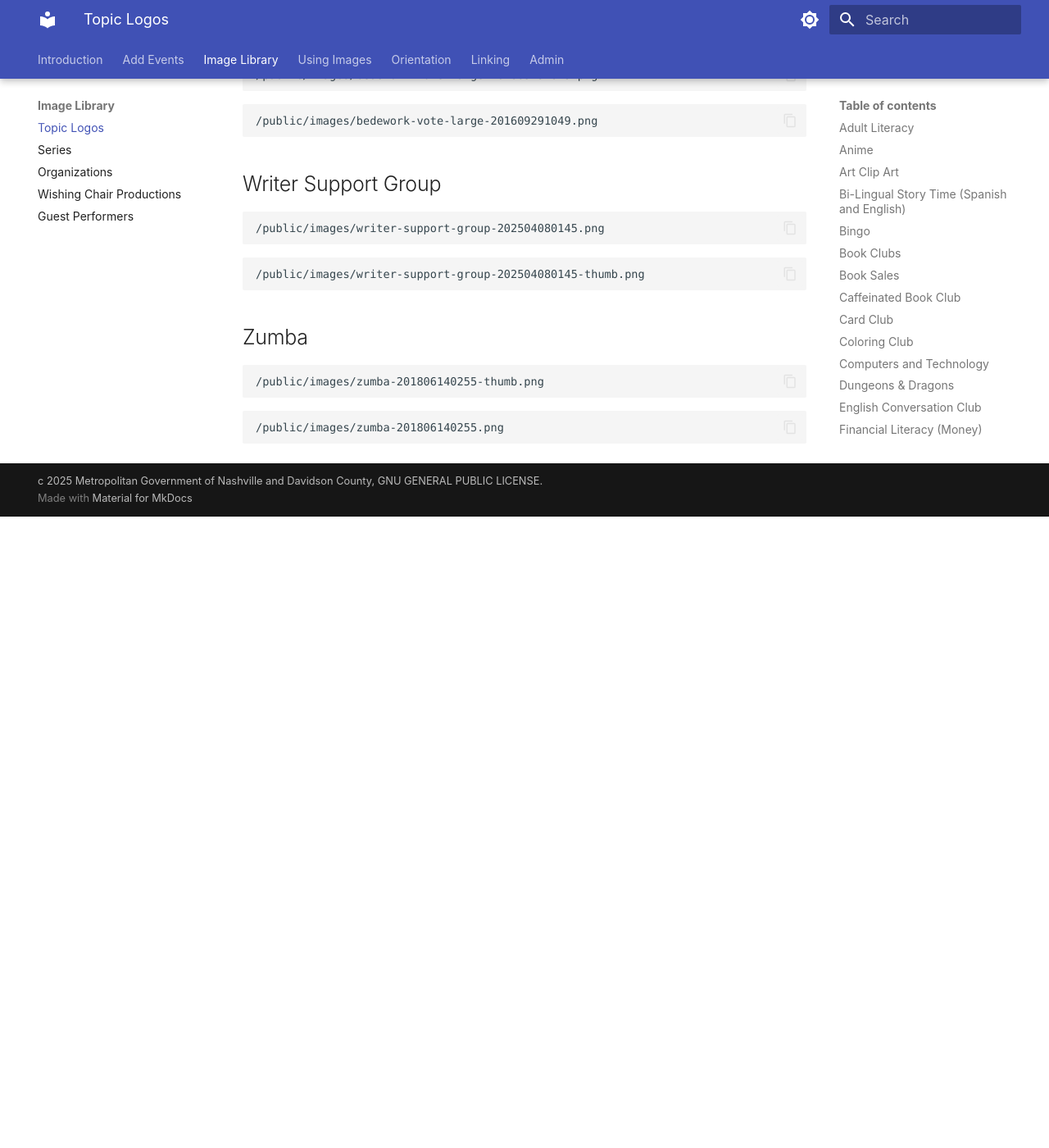
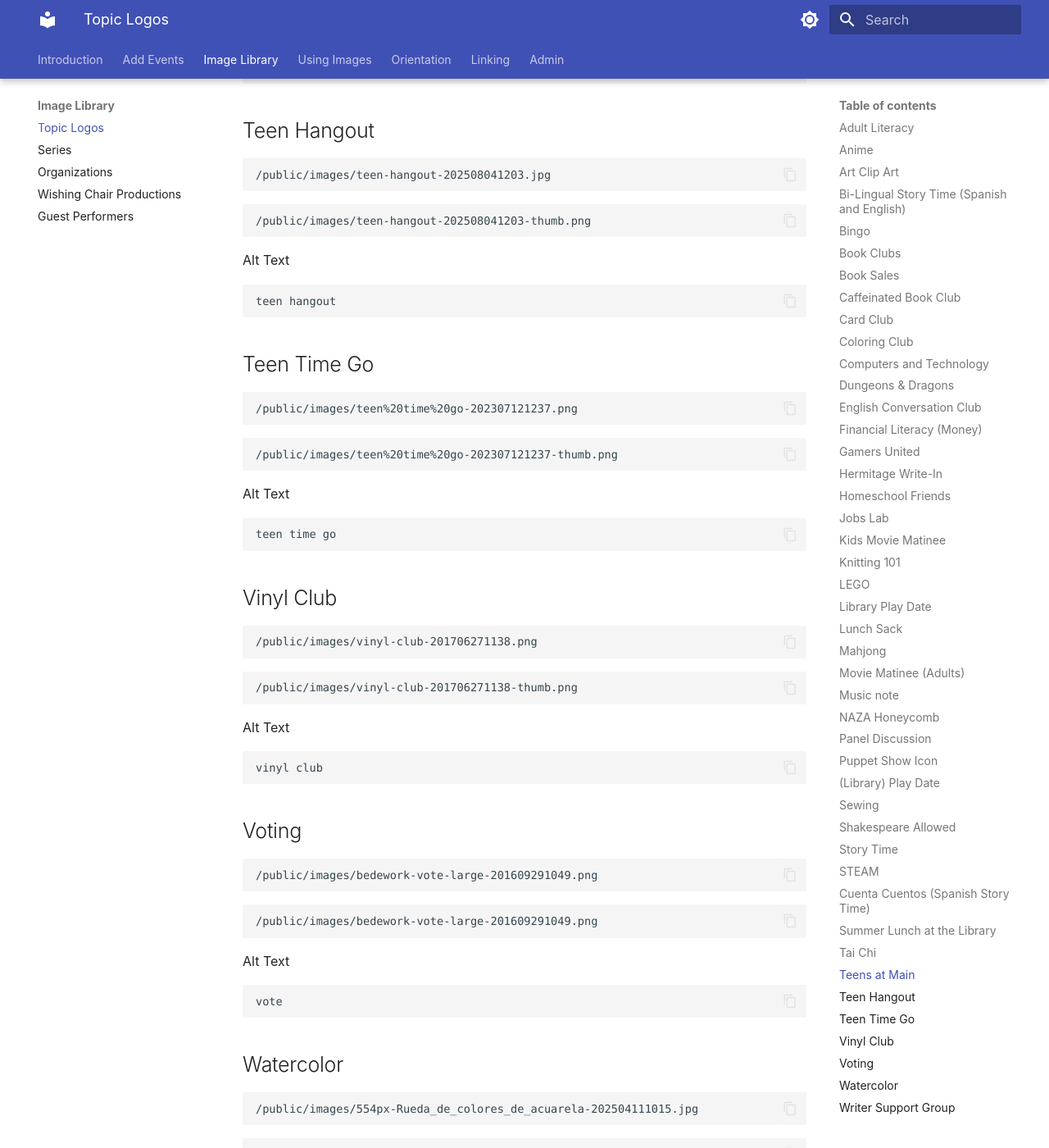
Before and after one commit to Nashville-Public-Library/bedework-docs, an MkDocs documentation site: the page built from docs/image-library/topic-logos.md, in a window 1280 px wide and 1400 px high, scrolled down 7974 px. Shown: the whole window at 82% size. Built offline with MkDocs 1.6.1 and Material for MkDocs 9.7.7, drawn with Linux system fonts in a browser that asks for light colours; before the commit the page ends 8604 px from its top, so only the background shows below that; some of the changed text lies outside the part shown.

Commit message:
add watercolors and alt text

````diff
--- a/docs/image-library/topic-logos.md
+++ b/docs/image-library/topic-logos.md
@@ -329,6 +329,12 @@ Hermitage Write-In
 /public/images/shakespeare-allowed_80px.png
 ```
 
+Alt Text
+
+```text
+shakespeare illustration
+```
+
 ## Story Time
 
 ```
@@ -337,6 +343,12 @@ Hermitage Write-In
 
 ```
 /public/images/story-time-large-thumb.png
+```
+
+Alt Text
+
+```text
+story time
 ```
 
 ## STEAM
@@ -349,7 +361,13 @@ Hermitage Write-In
 /public/images/S.T.E.A.M.-201612030342-thumb.png
 ```
 
-## Spanish Story Time
+Alt Text
+
+```text
+steam. Science Technology Engineering Art Math
+```
+
+## Cuenta Cuentos (Spanish Story Time)
 
 ```
 /public/images/spanish-story-time-icon-202212050211.png
@@ -357,6 +375,12 @@ Hermitage Write-In
 
 ```
 /public/images/spanish-story-time-icon-202212050211-thumb.png
+```
+
+Alt Text
+
+```text
+cuenta cuentos
 ```
 
 ## Summer Lunch at the Library
@@ -369,6 +393,12 @@ Hermitage Write-In
 /public/images/Summer-Lunch-at-NPL-201805240219-thumb.png
 ```
 
+Alt Text
+
+```text
+lunch bag
+```
+
 ## Tai Chi
 
 ```text
@@ -377,6 +407,11 @@ Hermitage Write-In
 
 ```text
 /public/images/tai%20chi-202310110106-thumb.png
+```
+Alt Text
+
+```text
+tai chi
 ```
 
 ## Teens at Main
@@ -389,6 +424,12 @@ Hermitage Write-In
 /public/images/teens-at-main-202203070450-thumb.png
 ```
 
+Alt Text
+
+```text
+teens at main
+```
+
 ## Teen Hangout
 
 ```text
@@ -397,6 +438,12 @@ Hermitage Write-In
 
 ```text
 /public/images/teen-hangout-202508041203-thumb.png
+```
+
+Alt Text
+
+```text
+teen hangout
 ```
 
 ## Teen Time Go
@@ -409,6 +456,12 @@ Hermitage Write-In
 /public/images/teen%20time%20go-202307121237-thumb.png
 ```
 
+Alt Text
+
+```text
+teen time go
+```
+
 ## Vinyl Club
 
 ```text
@@ -417,6 +470,11 @@ Hermitage Write-In
 
 ```text
 /public/images/vinyl-club-201706271138-thumb.png
+```
+Alt Text
+
+```text
+vinyl club
 ```
 
 ## Voting
@@ -429,6 +487,27 @@ Hermitage Write-In
 /public/images/bedework-vote-large-201609291049.png
 ```
 
+Alt Text
+```text
+vote
+```
+
+## Watercolor
+
+```text
+/public/images/554px-Rueda_de_colores_de_acuarela-202504111015.jpg
+```
+
+```text
+/public/images/554px-Rueda_de_colores_de_acuarela-202504111015-thumb.png
+```
+
+Alt Text
+
+```text
+watercolor painting
+```
+
 ## Writer Support Group
 
 ```text
@@ -439,12 +518,8 @@ Hermitage Write-In
 /public/images/writer-support-group-202504080145-thumb.png
 ```
 
-## Zumba
+Alt Text
 
+```text
+writer support group
 ```
-/public/images/zumba-201806140255-thumb.png
-```
-
-```
-/public/images/zumba-201806140255.png
-```
````
